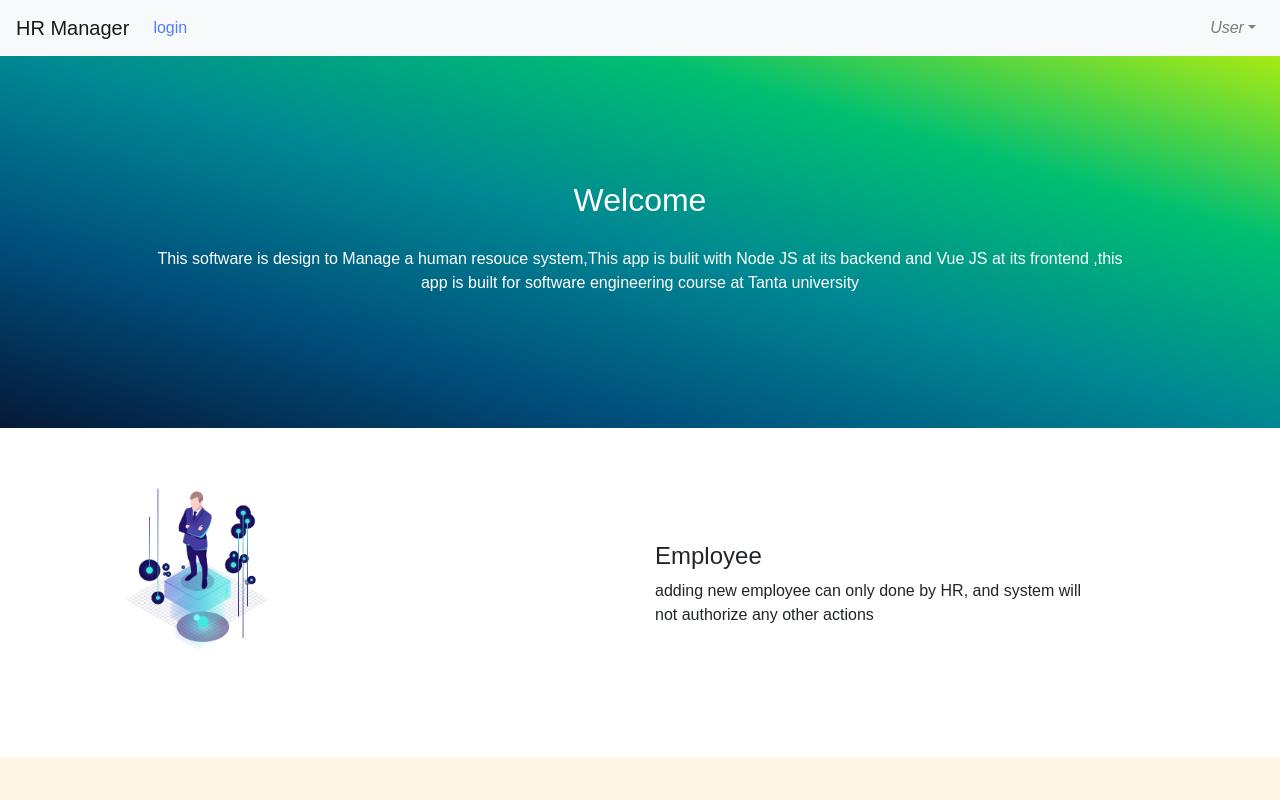
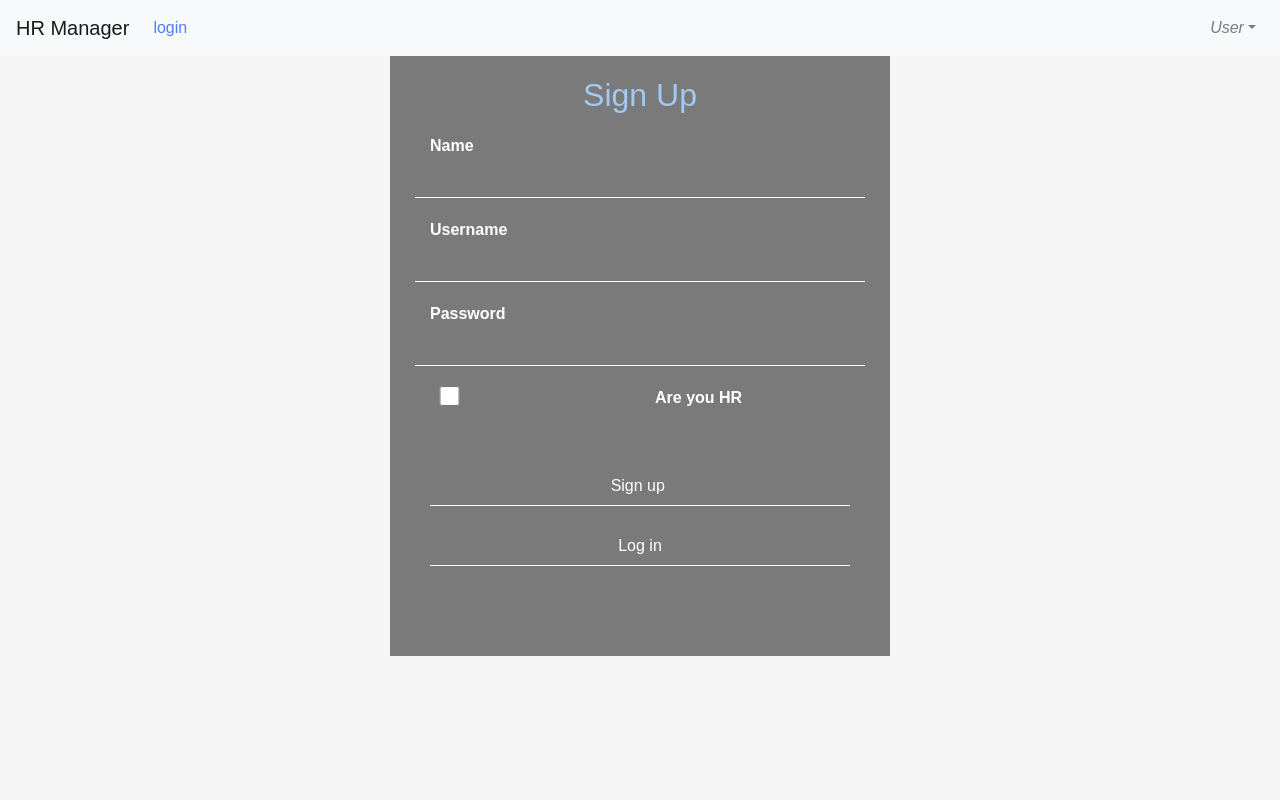
Before and after one commit to Jabalov/HR-Management-System, a Vue app in the folder client/: page /Registration in a window 1280 px wide. Shown: the top 800 px of the page. Built offline with nearby package versions, Linux system fonts and the light colour scheme; what vue-sweetalert2 would draw is missing.

Commit message:
fixing vue router stuff

```diff
--- a/client/src/components/LogIn.vue
+++ b/client/src/components/LogIn.vue
@@ -15,7 +15,7 @@
           <input v-model="password" type="password" name required />
           <b-row>
             <b-col align="center">
-              <button @click="post" type="submit" class="button">Login</button>
+              <button @click="post" type="button" class="button">Login</button>
             </b-col>
             <b-col align="center">
               <router-link :to="{ name: 'Registration', params: { user : username } }">
--- a/client/src/components/Registration.vue
+++ b/client/src/components/Registration.vue
@@ -27,10 +27,10 @@
                 <p>Are you HR</p>
               </b-col>
             </b-row>
-            <input type="submit" v-on:click="post" name value="Sign up " />
+            <input type="button" v-on:click="post" name value="Sign up " />
 
             <router-link to="/login">
-              <input type="submit" name value="Log in" />
+              <input type="button" name value="Log in" />
             </router-link>
           </form>
         </div>
--- a/client/src/routes.js
+++ b/client/src/routes.js
@@ -12,7 +12,7 @@
 
 Vue.use(VueRouter);
 export default new VueRouter({
-  node: "history",
+  mode: "history",
   base: process.env.BASE_URL,
   routes: [
     { path: "/", name: "Home", component: Home },
```
